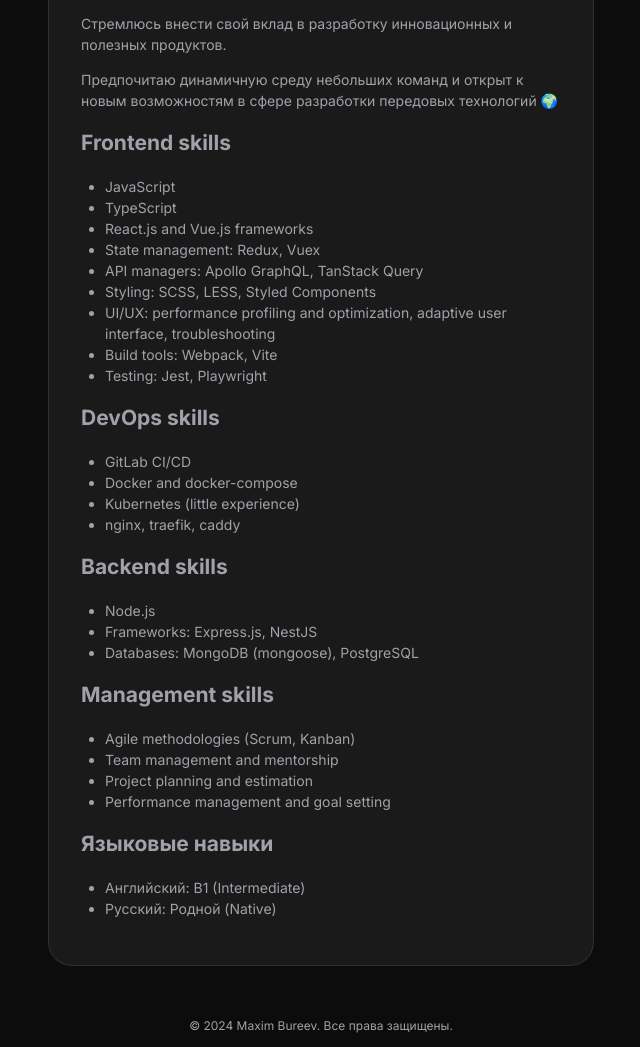
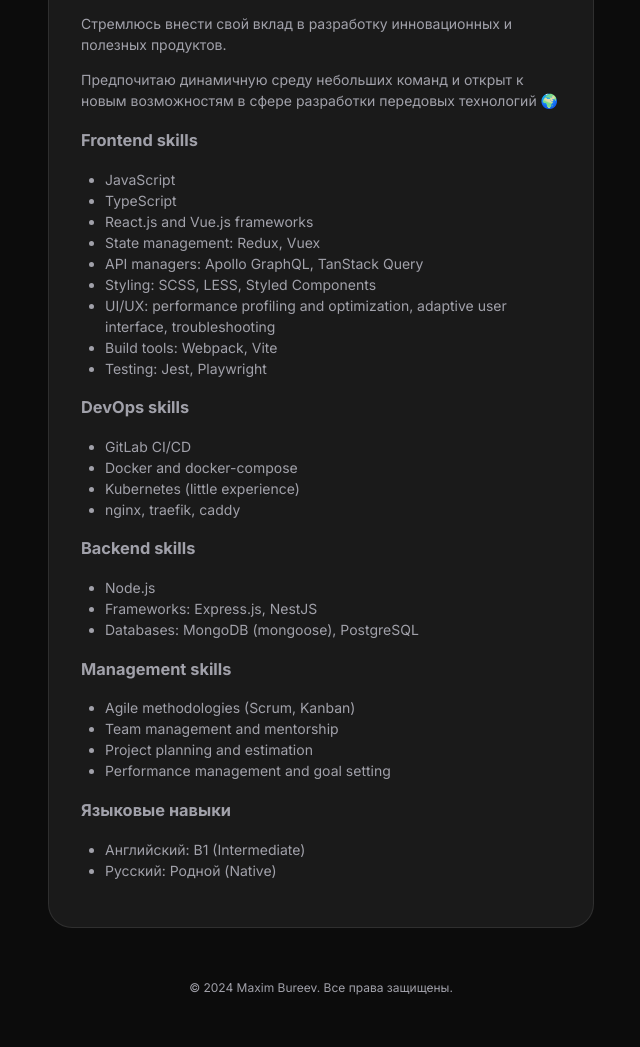
Before and after one commit to maxxborer/maxxborer.com, a plain HTML site: page index.html in a window 1280 px wide. Shown: the part 451-1498 px from the top of the page, without its empty margins (319-959 px from the left). After the commit the page ends 1460 px from the top, so only its background shows below. Drawn offline with Linux system fonts and the light colour scheme.

Commit message:
initial landing

```diff
--- a/index.html
+++ b/index.html
@@ -226,7 +226,7 @@
             технологий 🌍</p>
         </section>
         <section aria-labelledby="frontend-skills-heading">
-          <h2 id="frontend-skills-heading">Frontend skills</h2>
+          <h3 id="frontend-skills-heading">Frontend skills</h3>
           <ul>
             <li>JavaScript</li>
             <li>TypeScript</li>
@@ -240,7 +240,7 @@
           </ul>
         </section>
         <section aria-labelledby="devops-skills-heading">
-          <h2 id="devops-skills-heading">DevOps skills</h2>
+          <h3 id="devops-skills-heading">DevOps skills</h3>
           <ul>
             <li>GitLab CI/CD</li>
             <li>Docker and docker-compose</li>
@@ -249,7 +249,7 @@
           </ul>
         </section>
         <section aria-labelledby="backend-skills-heading">
-          <h2 id="backend-skills-heading">Backend skills</h2>
+          <h3 id="backend-skills-heading">Backend skills</h3>
           <ul>
             <li>Node.js</li>
             <li>Frameworks: Express.js, NestJS</li>
@@ -257,7 +257,7 @@
           </ul>
         </section>
         <section aria-labelledby="management-skills-heading">
-          <h2 id="management-skills-heading">Management skills</h2>
+          <h3 id="management-skills-heading">Management skills</h3>
           <ul>
             <li>Agile methodologies (Scrum, Kanban)</li>
             <li>Team management and mentorship</li>
@@ -266,7 +266,7 @@
           </ul>
         </section>
         <section aria-labelledby="language-skills-heading">
-          <h2 id="language-skills-heading">Языковые навыки</h2>
+          <h3 id="language-skills-heading">Языковые навыки</h3>
           <ul>
             <li>Английский: B1 (Intermediate)</li>
             <li>Русский: Родной (Native)</li>
```
